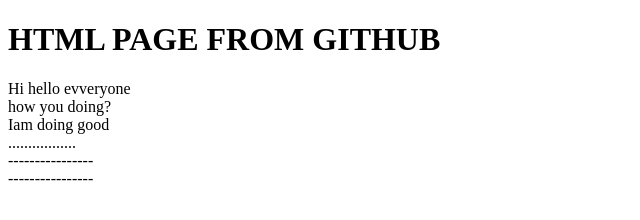
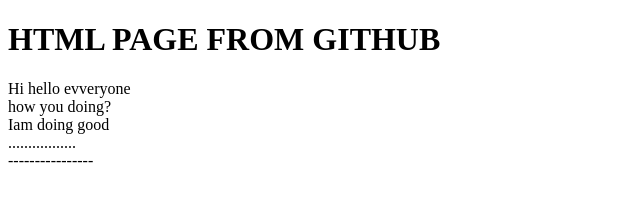
Before and after one commit to AayushKumar2000/testCloud, a plain HTML site: page index.html in a window 1280 px wide. Shown: the full height of the page, 0-640 px from the left. Drawn offline with Linux system fonts and the light colour scheme.

Commit message:
new line

```diff
--- a/index.html
+++ b/index.html
@@ -9,7 +9,7 @@
  <div>Iam doing good</div>
  <div>.................</div>
  <div>----------------</div>
- <div>----------------</div>
+
 </div>
 </body>
 </html>
```
